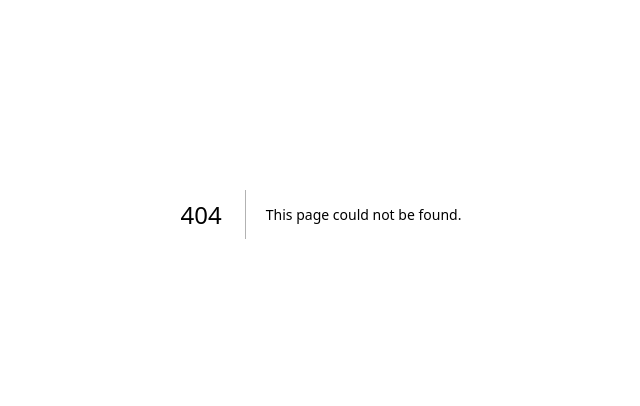
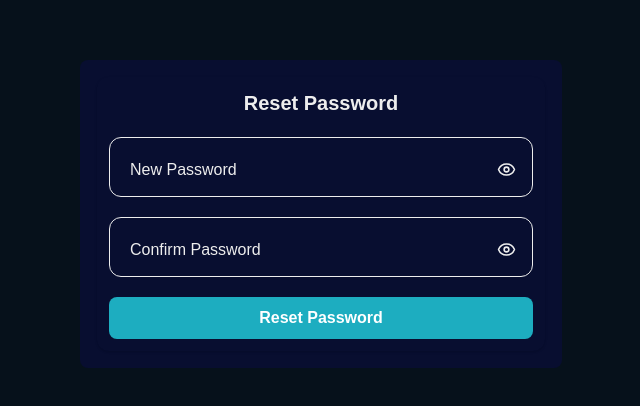
Before and after one commit to Quronest/quronest_frontend, a Next.js app: page /reset-password in a window 1280 px wide. Before the commit this address had no page. Shown: the part 186-592 px from the top of the page, without its empty margins (319-959 px from the left). Built offline with nearby package versions, Linux system fonts and the light colour scheme.

Commit message:
forgot password page added

```diff
--- /dev/null
+++ b/src/app/(auth)/forgot-password/page.tsx
@@ -0,0 +1,10 @@
+import ForgotPasswordForm from "@/components/modules/auth/forgotPassword/ForgotPasswordForm";
+import AuthFormContainer from "@/components/modules/auth/AuthFormContainer";
+
+export default function Page() {
+  return (
+    <AuthFormContainer>
+      <ForgotPasswordForm />
+    </AuthFormContainer>
+  );
+}
--- /dev/null
+++ b/src/app/(auth)/reset-password/page.tsx
@@ -0,0 +1,10 @@
+import ResetPasswordForm from "@/components/modules/auth/resetPassword/ResetPasswordForm";
+import AuthFormContainer from "@/components/modules/auth/AuthFormContainer";
+
+export default function Page() {
+  return (
+    <AuthFormContainer>
+      <ResetPasswordForm />
+    </AuthFormContainer>
+  );
+}
--- a/src/components/modules/auth/LoginForm.tsx
+++ b/src/components/modules/auth/LoginForm.tsx
@@ -74,6 +74,11 @@ function LoginForm() {
           placeholder="Password"
           disabled={isLoggingIn}
         />
+
+        <div className="text-right mt-1">
+          <TextLink href="/forgot-password">Forgot Password?</TextLink>
+        </div>
+
         {errors.password && (
           <p className="text-red-500">{`${errors.password.message}`}</p>
         )}
--- /dev/null
+++ b/src/components/modules/auth/forgotPassword/ForgotPasswordForm.tsx
@@ -0,0 +1,52 @@
+"use client";
+
+import { useState } from "react";
+import { useForm } from "react-hook-form";
+import Input from "@/components/ui/Input";
+import Button from "@/components/ui/Button";
+import FormCard from "../FormCard";
+
+type FormData = {
+  email: string;
+};
+
+export default function ForgotPasswordForm() {
+  const { register, handleSubmit } = useForm<FormData>();
+  const [sent, setSent] = useState(false);
+
+  const onSubmit = async (data: FormData) => {
+
+    console.log(data);
+
+    setSent(true);
+  };
+
+  if (sent) {
+    return (
+      <FormCard>
+        <div className="text-center space-y-4">
+          <h2 className="text-xl font-semibold">Check your email</h2>
+          <p className="text-sm text-neutral">
+            We sent a password reset link to your email.
+          </p>
+        </div>
+      </FormCard>
+    );
+  }
+
+  return (
+    <FormCard onSubmit={handleSubmit(onSubmit)}>
+      <h2 className="text-xl font-semibold text-center">Forgot Password</h2>
+
+      <Input
+        {...register("email")}
+        type="email"
+        placeholder="Enter your email"
+      />
+
+      <Button type="submit" className="w-full">
+        Send Reset Link
+      </Button>
+    </FormCard>
+  );
+}
--- /dev/null
+++ b/src/components/modules/auth/resetPassword/ResetPasswordForm.tsx
@@ -0,0 +1,51 @@
+"use client";
+
+import { useForm } from "react-hook-form";
+import { useSearchParams } from "next/navigation";
+import Input from "@/components/ui/Input";
+import Button from "@/components/ui/Button";
+import FormCard from "../FormCard";
+
+type FormData = {
+  password: string;
+  confirm: string;
+};
+
+export default function ResetPasswordForm() {
+  const { register, handleSubmit } = useForm<FormData>();
+  const params = useSearchParams();
+
+  const token = params.get("token");
+
+  const onSubmit = async (data: FormData) => {
+    if (data.password !== data.confirm) {
+      alert("Passwords do not match");
+      return;
+    }
+
+
+    console.log({ token, ...data });
+  };
+
+  return (
+    <FormCard onSubmit={handleSubmit(onSubmit)}>
+      <h2 className="text-xl font-semibold text-center">Reset Password</h2>
+
+      <Input
+        {...register("password")}
+        type="password"
+        placeholder="New Password"
+      />
+
+      <Input
+        {...register("confirm")}
+        type="password"
+        placeholder="Confirm Password"
+      />
+
+      <Button type="submit" className="w-full">
+        Reset Password
+      </Button>
+    </FormCard>
+  );
+}
```
